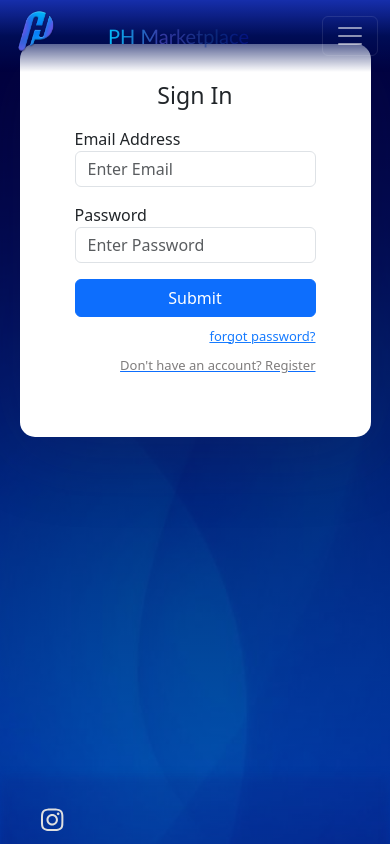
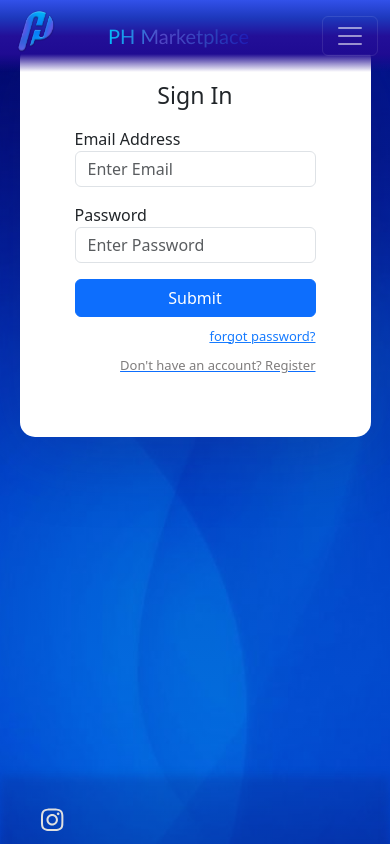
Before and after one commit to firasmj/phstore, a React (Create React App) app: page /Signup in a window 390 px wide. Shown: the top 844 px of the page. Built offline with nearby package versions, Linux system fonts and the light colour scheme; no server answers.

Commit message:
nav and body styling

```diff
--- a/src/css1.css
+++ b/src/css1.css
@@ -66,7 +66,7 @@
     display: flex;
     justify-content: center;
     align-items: center;
-    background: linear-gradient(#1832b4ed, #000f5bd3, #725de800);
+    background: linear-gradient(#3251ea, #1d38bc, #230f98, #1f0b92, #231e4100);
     /* filter:blur(1px); */
     /* border-radius: 1rem; */
     /* border: #07135109 1.5px; */
@@ -97,7 +97,7 @@
   body {
     /* height: 1000px;
         width: 95%; */
-    background-image: linear-gradient(rgb(0, 0, 61), rgba(17, 0, 255, 0.158)), url("b1.jpg");
+    background-image: linear-gradient(rgba(3, 3, 148, 0.578), rgba(17, 0, 255, 0.158)), url("b1.jpg");
     background-size: cover;
     background-repeat: no-repeat;
     background-position: center;
@@ -395,7 +395,7 @@
 
   .navv {
     /* margin-left: 3%;*/
-    background: linear-gradient(#1832b4ed, #000f5bd3, #725de800);
+    background: linear-gradient(#3251ea, #1d38bc, #230f98, #1f0b92, #231e4100);
     /* border-radius: 2rem; */
   }
 
@@ -410,7 +410,7 @@
     /* width:100%; */
     margin: 10px;
     /* background: -webkit-linear-gradient(left, #02befb,#02befb,#02befb,#133b90,rgba(0, 0, 255, 0)); */
-    background: -webkit-linear-gradient(left, #02befb, #605ee38b, #133b9099, rgba(0, 0, 255, 0.276));
+    background: -webkit-linear-gradient(left, #02befb, #7775e98b, #3164d199, rgba(0, 0, 255, 0.276));
     -webkit-background-clip: text;
     -webkit-text-fill-color: transparent;
     font-family: 'Trebuchet MS', 'Lucida Sans Unicode', 'Lucida Grande', 'Lucida Sans', Arial, sans-serif;
@@ -425,7 +425,7 @@
   body {
     /* height: 1000px; */
 
-    background-image: linear-gradient(rgb(0, 0, 61), rgba(17, 0, 255, 0.158)), url("b1.jpg");
+    background-image: linear-gradient(rgba(3, 3, 148, 0.578), rgba(17, 0, 255, 0.158)), url("b1.jpg");
     background-size: cover;
     background-repeat: no-repeat;
     background-position: center;
@@ -1072,7 +1072,7 @@ input:focus {
 
 /* ---------------- modal -------------*/
 
-.modal1h{
+.modal1h {
   background-color: rgba(47, 0, 255, 0.764);
   border-radius: 10px;
   /* filter: blur(5px); */
@@ -1080,23 +1080,21 @@ input:focus {
 }
 
 .custom-modal-1 .modal-content {
-  background: linear-gradient(
-      45deg,
+  background: linear-gradient(45deg,
       #0026ff,
-      #2a0056bb
-  );
+      #2a0056bb);
   color: white;
   border-radius: 10px;
-  box-shadow: 0 0 10px
-      rgba(0, 0, 0, 0.2);
+  box-shadow: 0 0 10px rgba(0, 0, 0, 0.2);
   transform: rotate(-1deg);
 }
+
 .custom-modal-1 .modal-content:hover {
   transform: scale(1.1) rotate(0deg);
   transition: transform 0.2s;
 }
 
-.banner-ph{
+.banner-ph {
   box-shadow: 0 0 15px 5px rgba(81, 51, 253, 0.741);
 }
 
```
